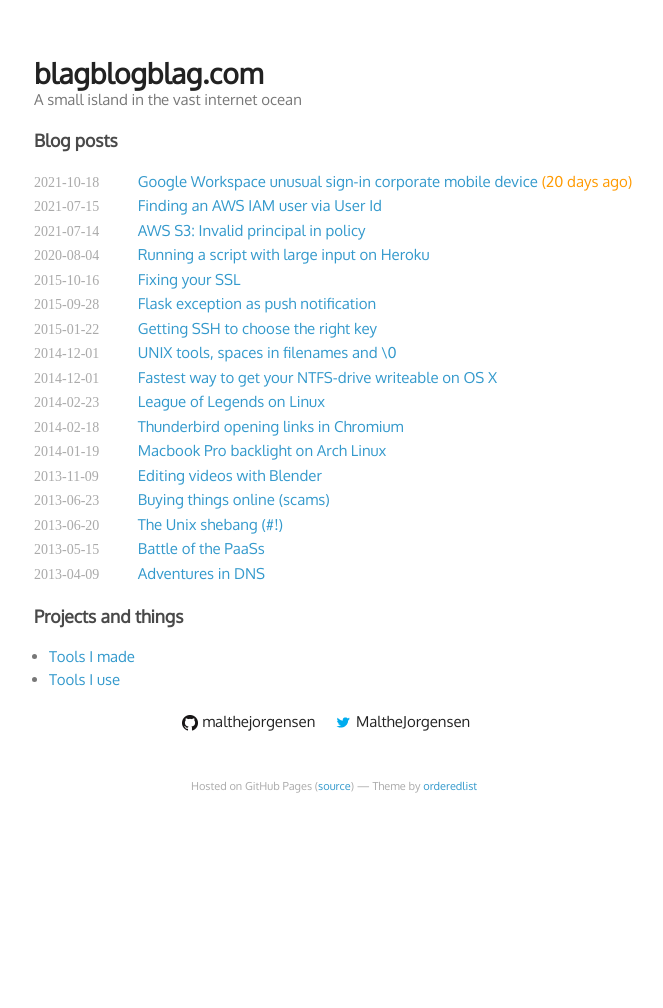
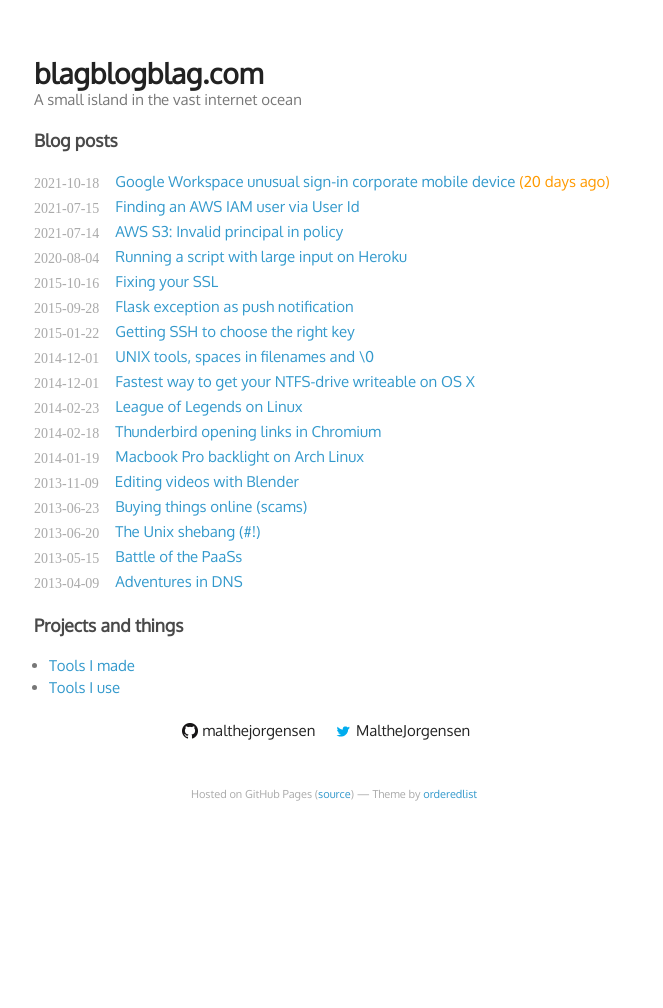
Before and after one commit to malthejorgensen/blagblogblag.com, a Jekyll site: the page built from index.html, in a window 1280 px wide. Shown: the whole page, without its empty margins (306-969 px from the left). Built offline with Jekyll 4.4.1, drawn with Linux system fonts in a browser that asks for light colours; some web fonts are replaced.

Commit message:
Mobile styling improvements

```diff
--- a/index.html
+++ b/index.html
@@ -18,7 +18,7 @@
         <div id="blag-list">
           <div class="blag-line">
             <span class="blag-date" title="{{ post.date | date_to_string: "ordinal", "US" }}">{{ post.date | date: "%Y-%m-%d" }}</span>
-            <a href="{{ post.url }}" class="blag-title">{{ post.title }}</a>
+            <span><a href="{{ post.url }}" class="blag-title">{{ post.title }}</a><span>
           </div>
         </div>
         {% endfor %}
--- a/stylesheets/malthe.css
+++ b/stylesheets/malthe.css
@@ -4,6 +4,10 @@
 html, body {
   height: 100%;
   font-size: 15px;
+}
+
+@media print, screen and (max-width: 480px) {
+  font-size: 12px;
 }
 
 body {
@@ -32,11 +36,23 @@
   padding-left: 15px;
 }
 
-#blag-list .blag-title {
-  font-size: 15px;
+#blag-list .blag-line {
+  display:  flex;
+  padding-bottom: 2px;
 }
-#blag-list .blag-line {
-  padding-bottom: 2px;
+@media print, screen and (max-width: 480px) {
+  #blag-list .blag-line {
+    padding-bottom: 4px;
+  }
+}
+#blag-list .blag-date {
+  padding-top: 2px; /* Align with link in different font */
+  padding-right: 16px;
+}
+@media print, screen and (max-width: 480px) {
+  #blag-list .blag-date {
+    padding-right: 10px;
+  }
 }
 
 /* Blog post titles */
@@ -89,6 +105,7 @@
 
 .single-column {
   width: 600px;
+  padding-bottom: 75px;
 }
 
 .single-column header {
@@ -97,7 +114,6 @@
 
 .single-column .blag-date {
   display: inline-block;
-  width: 100px;
   font-family: 'PT Mono';
 }
 
```
Also changed, not shown: other parts of index.html (+1 -1 lines).
